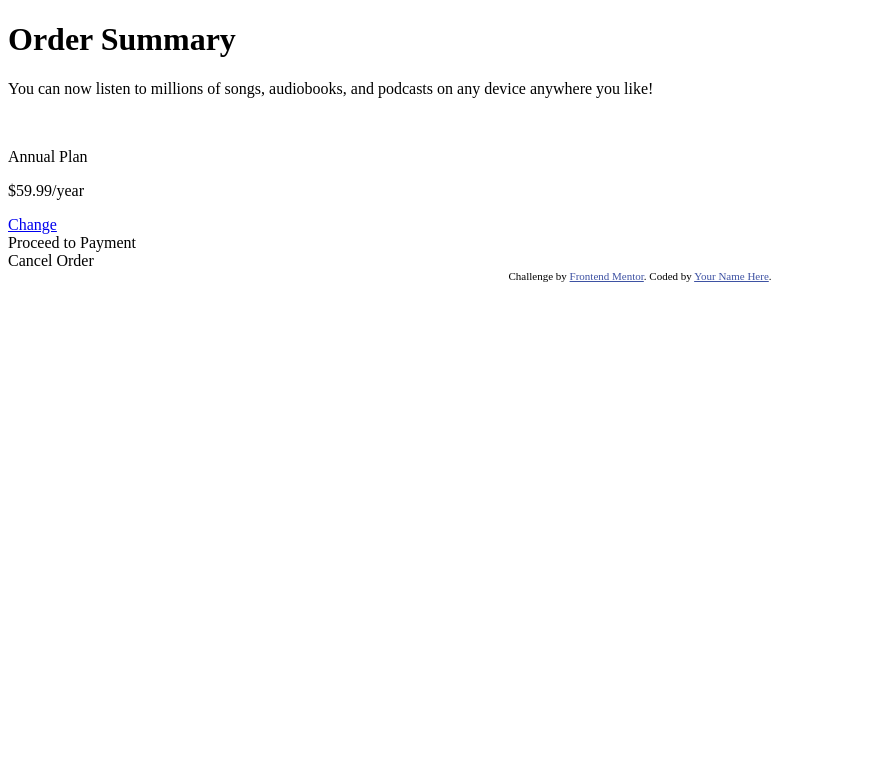
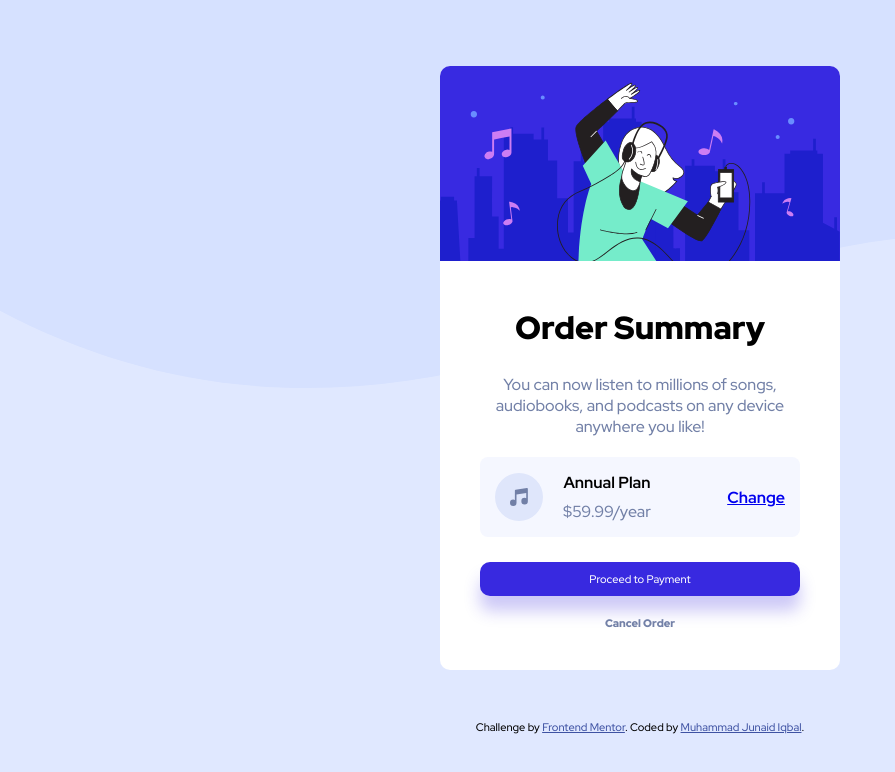
Before and after one commit to JuGit-pk/order_summary_component, a plain HTML site: page index.html in a window 1280 px wide. Shown: the whole page, without its empty margins (0-895 px from the left). Drawn offline with Linux system fonts and the light colour scheme.

Commit message:
add styling

```diff
--- a/index.html
+++ b/index.html
@@ -11,40 +11,44 @@
       sizes="32x32"
       href="./images/favicon-32x32.png"
     />
+    <link rel="preconnect" href="https://fonts.googleapis.com" />
+    <link rel="preconnect" href="https://fonts.gstatic.com" crossorigin />
+    <link
+      href="https://fonts.googleapis.com/css2?family=Red+Hat+Display:wght@500;700;900&display=swap"
+      rel="stylesheet"
+    />
     <link rel="stylesheet" href="styles.css" />
 
     <title>Frontend Mentor | Order summary card</title>
 
     <!-- Feel free to remove these styles or customise in your own stylesheet 👍 -->
-    <style>
-      .attribution {
-        font-size: 11px;
-        text-align: center;
-      }
-      .attribution a {
-        color: hsl(228, 45%, 44%);
-      }
-    </style>
+    <style></style>
   </head>
   <body>
     <div class="card">
-      <div class="img-box"></div>
+      <img class="img-hero" src="./images/illustration-hero.svg" alt="hero" />
       <div class="card-content">
-        <h1>Order Summary</h1>
-        <p>
+        <h1 class="title">Order Summary</h1>
+        <p class="description">
           You can now listen to millions of songs, audiobooks, and podcasts on
           any device anywhere you like!
         </p>
         <div class="subscription">
-          <img src="" alt="" />
-          <div class="plan">
-            <p class="plan__title">Annual Plan</p>
-            <p class="plan__price">$59.99/year</p>
+          <div class="box">
+            <img
+              class="music-icon"
+              src="./images/icon-music.svg"
+              alt="music-icon"
+            />
+            <div class="plan">
+              <p class="plan__title">Annual Plan</p>
+              <p class="plan__price">$59.99/year</p>
+            </div>
           </div>
-          <a href="#">Change</a>
+          <a class="plan__change" href="#">Change</a>
         </div>
         <div class="payment">Proceed to Payment</div>
-        <div class="cancel">Cancel Order</div>
+        <p class="cancel">Cancel Order</p>
       </div>
     </div>
 
@@ -52,7 +56,8 @@
       Challenge by
       <a href="https://www.frontendmentor.io?ref=challenge" target="_blank"
         >Frontend Mentor</a
-      >. Coded by <a href="#">Your Name Here</a>.
+      >. Coded by
+      <a href="https://github.com/JuGit-pk">Muhammad Junaid Iqbal</a>.
     </div>
   </body>
 </html>
--- a/styles.css
+++ b/styles.css
@@ -0,0 +1,113 @@
+/* font-family: 'Red Hat Display', sans-serif; */
+* {
+  padding: 0;
+  margin: 0;
+  font-family: "Red Hat Display", sans-serif;
+}
+html {
+  font-size: 16px;
+}
+body {
+  width: 100vw;
+  height: 100vh;
+  background-color: hsl(225, 100%, 94%);
+  background-image: url("./images/pattern-background-desktop.svg");
+  background-repeat: no-repeat;
+  background-size: contain;
+  box-sizing: border-box;
+  display: flex;
+  flex-direction: column;
+  justify-content: center;
+  align-items: center;
+}
+.title {
+  font-weight: 900;
+  margin-bottom: 25px;
+}
+.description,
+.plan__price,
+.cancel {
+  color: hsl(224, 23%, 55%);
+}
+.description {
+  margin-bottom: 20px;
+}
+.card {
+  background-color: #fff;
+  max-width: 400px;
+  border-radius: 10px;
+  overflow: hidden;
+}
+.img-hero {
+  width: 100%;
+}
+.card-content {
+  padding: 40px;
+  text-align: center;
+}
+.subscription {
+  background-color: hsl(225, 100%, 98%);
+  display: flex;
+  justify-content: space-between;
+  align-items: center;
+  padding: 15px;
+  border-radius: 8px;
+}
+.box {
+  display: flex;
+  width: 70%;
+  align-items: center;
+}
+.plan {
+  margin-left: 20px;
+  /* font-size: 13px; */
+}
+.plan__title {
+  font-weight: 700;
+}
+.plan__price {
+  margin-top: 8px;
+}
+.plan__change {
+  transition: all 0.2s linear;
+  font-weight: 700;
+}
+.plan__change:hover {
+  color: hsl(252, 60%, 53%);
+  text-decoration: none;
+  cursor: pointer;
+}
+.music-icon {
+  height: 100%;
+}
+.payment {
+  background-color: hsl(245, 75%, 52%);
+  padding: 10px;
+  color: #fff;
+  border-radius: 10px;
+  font-size: 11px;
+  box-shadow: 0px 15px 16px rgba(56, 41, 225, 0.25);
+  margin: 25px 0 20px;
+  cursor: pointer;
+  transition: background 0.2s linear;
+}
+.payment:hover {
+  background-color: hsl(252, 60%, 53%);
+}
+.cancel {
+  font-size: 11px;
+  font-weight: 900;
+  cursor: pointer;
+  transition: color 0.1s linear;
+}
+.cancel:hover {
+  color: hsl(223, 47%, 23%);
+}
+.attribution {
+  font-size: 11px;
+  text-align: center;
+  margin-top: 50px;
+}
+.attribution a {
+  color: hsl(228, 45%, 44%);
+}
```
